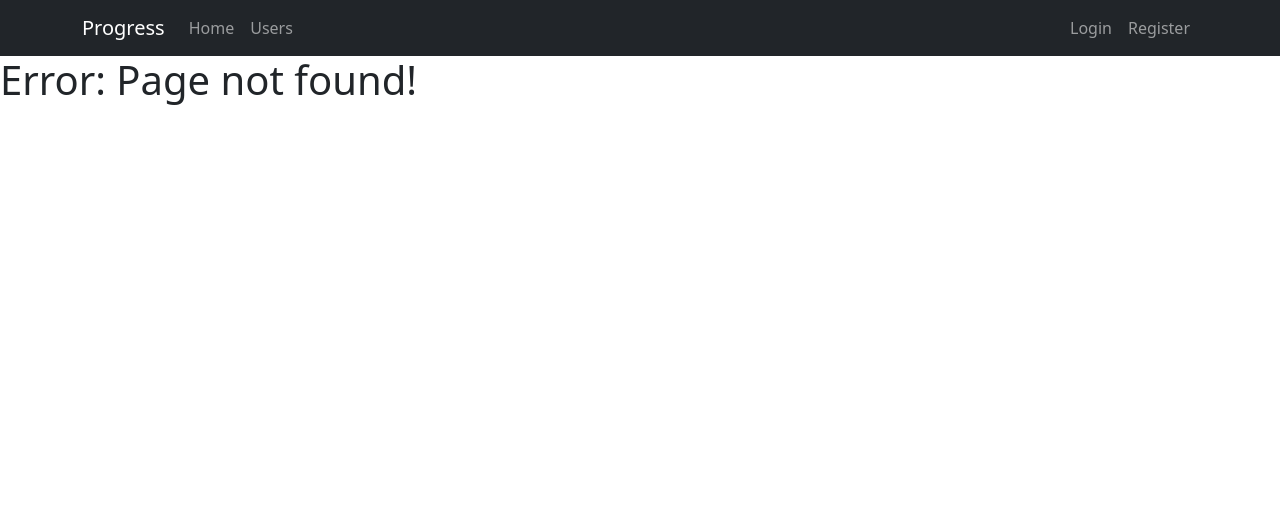
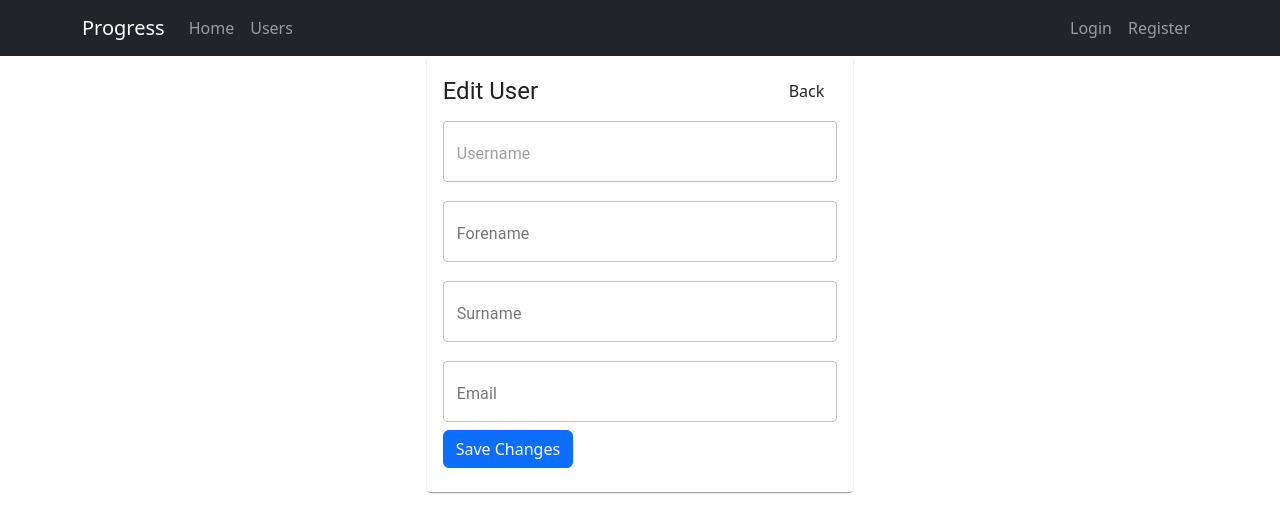
Before and after one commit to kylrob25/progress_frontend_old, a React (Create React App) app: page /admin/edit-user/1 in a window 1280 px wide. Before the commit this address had no page. Shown: the top 532 px of the page. Built offline with nearby package versions, Linux system fonts and the light colour scheme; no server answers.

Commit message:
EditUser page

```diff
--- a/src/App.jsx
+++ b/src/App.jsx
@@ -8,6 +8,7 @@ import ViewUser from "./pages/user/ViewUser"
 import Trainer from "./pages/trainer/ViewTrainer";
 import ViewTrainers from "./pages/trainer/ViewTrainers";
 import CreateUser from "./pages/user/CreateUser";
+import EditUser from "./pages/user/EditUser";
 
 const App = () => {
     return (
@@ -16,9 +17,10 @@ const App = () => {
                 <Route path="/" element={<Layout />}>
                     <Route index element={<ViewTrainers />} />
 
-                    <Route path="/admin/user" element={<ViewUsers />} />
-                    <Route path="/admin/user/:userId" element={<ViewUser />} />
-                    <Route path="/admin/create" element={<CreateUser/>} />
+                    <Route path="/admin/view-users" element={<ViewUsers />} />
+                    <Route path="/admin/view-user/:userId" element={<ViewUser />} />
+                    <Route path="/admin/create-user" element={<CreateUser/>} />
+                    <Route path="/admin/edit-user/:userId" element={<EditUser/>} />
 
                     <Route path="/register" element={<Register/>} />
                     <Route path="/login" element={<Login/>} />
--- a/src/components/Navbar.jsx
+++ b/src/components/Navbar.jsx
@@ -23,7 +23,7 @@ const NavbarComponent = () => {
                 <Navbar.Collapse id="basic-navbar-nav">
                     <Nav className="me-auto">
                         <Nav.Link as={Link} to="/" onClick={() => setOpen(false)}>Home</Nav.Link>
-                        <Nav.Link as={Link} to="/admin/user" onClick={() => setOpen(false)}>Users</Nav.Link>
+                        <Nav.Link as={Link} to="/admin/view-users" onClick={() => setOpen(false)}>Users</Nav.Link>
                     </Nav>
                     <Nav>
                         <Nav.Link as={Link} to="/login" onClick={() => setOpen(false)}>Login</Nav.Link>
--- /dev/null
+++ b/src/pages/user/EditUser.jsx
@@ -0,0 +1,121 @@
+import React, { useEffect, useState } from "react";
+import { useParams, useNavigate } from 'react-router-dom';
+import {Card, CardContent, Typography, Grid, TextField, FormControl, Box} from '@material-ui/core';
+import { Button } from "react-bootstrap";
+import axios from "axios";
+
+const EditUser = () => {
+    const { userId } = useParams();
+    const navigate = useNavigate();
+    const [user, setUser] = useState({
+        username: '',
+        forename: '',
+        surname: '',
+        email: '',
+        roles: []
+    });
+
+    const fetchUser = async () => {
+        try {
+            const response = await axios.get(`http://localhost:8080/api/user/${userId}`);
+            setUser(response.data);
+        } catch (error) {
+            console.error("Error fetching user data:", error);
+        }
+    };
+
+    useEffect(() => {
+        fetchUser();
+    }, [userId]);
+
+    const handleChange = (e) => {
+        const { name, value } = e.target;
+        setUser(prevState => ({
+            ...prevState,
+            [name]: value
+        }));
+    };
+
+    const handleRoleChange = (event) => {
+        const value = Array.from(event.target.selectedOptions, option => option.value);
+        setUser(prevState => ({
+            ...prevState,
+            roles: value
+        }));
+    };
+
+    const handleSubmit = async (e) => {
+        e.preventDefault();
+        try {
+            await axios.put(`http://localhost:8080/api/user/${userId}`, user);
+            navigate(`/admin/view-user/${userId}`);
+        } catch (error) {
+            console.error("Error updating user:", error);
+        }
+    };
+
+    return (
+        <Grid container justifyContent="center">
+            <Grid item xs={12} sm={8} md={6} lg={4}>
+                <Card>
+                    <CardContent>
+                        <Grid container justifyContent="space-between" alignItems="center">
+                            <Grid item>
+                                <Typography variant="h5">
+                                    Edit User
+                                </Typography>
+                            </Grid>
+                            <Grid item>
+                                <Button variant="contained" color="danger" onClick={() => navigate(`/admin/view-user/${userId}`)}>
+                                    Back
+                                </Button>
+                            </Grid>
+                        </Grid>
+                        <form onSubmit={handleSubmit}>
+                            <TextField
+                                label="Username"
+                                variant="outlined"
+                                fullWidth
+                                margin="normal"
+                                name="username"
+                                value={user.username}
+                                onChange={handleChange}
+                                disabled
+                            />
+                            <TextField
+                                label="Forename"
+                                variant="outlined"
+                                fullWidth
+                                margin="normal"
+                                name="forename"
+                                value={user.forename}
+                                onChange={handleChange}
+                            />
+                            <TextField
+                                label="Surname"
+                                variant="outlined"
+                                fullWidth
+                                margin="normal"
+                                name="surname"
+                                value={user.surname}
+                                onChange={handleChange}
+                            />
+                            <TextField
+                                label="Email"
+                                variant="outlined"
+                                fullWidth
+                                margin="normal"
+                                name="email"
+                                value={user.email}
+                                onChange={handleChange}
+                            />
+                            <Button type="submit" variant="primary">Save Changes</Button>
+                        </form>
+                    </CardContent>
+                </Card>
+            </Grid>
+        </Grid>
+    );
+};
+
+export default EditUser;
--- a/src/pages/user/ViewUser.jsx
+++ b/src/pages/user/ViewUser.jsx
@@ -57,6 +57,8 @@ const ViewUser = () => {
                             </Typography>
                         )}
 
+                        <Button as={Link} to={`/admin/edit-user/${userId}`} variant="primary">Edit User</Button>
+
                         {trainer && (
                             <Button as={Link} to={`/trainer/${trainer.username}`} variant="primary">View Trainer Profile</Button>
                         )}
--- a/src/pages/user/ViewUsers.jsx
+++ b/src/pages/user/ViewUsers.jsx
@@ -64,7 +64,7 @@ const ViewUsers = () => {
                             <td>{user.surname}</td>
                             <td>{user.email}</td>
                             <td>
-                                <Button as={Link} to={`/admin/user/${user.id}`} variant="primary" className="me-2">View</Button>
+                                <Button as={Link} to={`/admin/view-user/${user.id}`} variant="primary" className="me-2">View</Button>
                                 <Button variant="danger" onClick={() => deleteUser(user.id)}>Delete</Button>
                             </td>
                         </tr>
```
